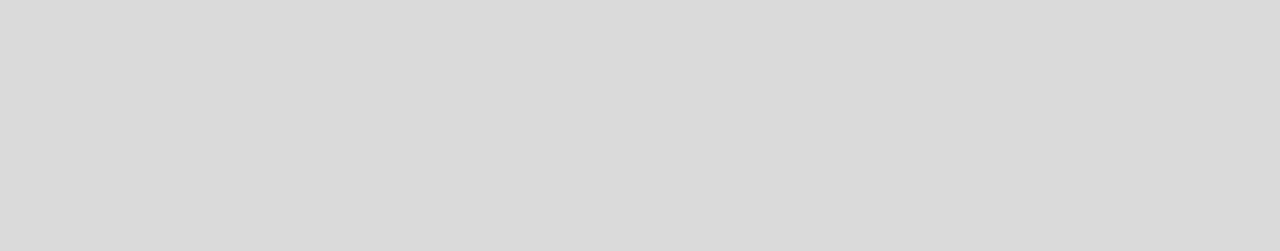
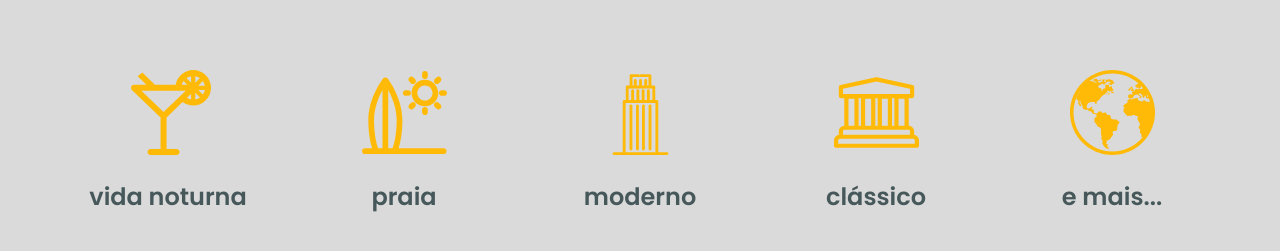
Before and after one commit to robsonnatanael/worldtrip, a Next.js app: page / in a window 1280 px wide. Shown: the part 493-744 px from the top of the page. Built offline with nearby package versions, Linux system fonts and the light colour scheme.

Commit message:
feat: create incentives collection component

```diff
--- /dev/null
+++ b/src/components/IncentivesCollection/IncentivesCollectionItem/index.tsx
@@ -0,0 +1,36 @@
+import { FC } from 'react';
+
+import { Flex, useBreakpointValue, Image, Text } from '@chakra-ui/react';
+
+interface IncentivesCollectionItemProps {
+  icon: string;
+  text: string;
+}
+
+export const IncentivesCollectionItem: FC<IncentivesCollectionItemProps> = ({
+  icon,
+  text,
+}) => {
+  const isMobile = useBreakpointValue({ base: false, sm: true });
+
+  return (
+    <Flex direction={['row', 'column']} align="center" justify="center">
+      {isMobile ? (
+        <Image
+          src={`/assets/images/${icon}.svg`}
+          alt=""
+          w="85px"
+          h="85px"
+          mb="6"
+        />
+      ) : (
+        <Text color="yellow.500" fontSize="4xl" mr="2">
+          •
+        </Text>
+      )}
+      <Text color="text.dark" fontWeight="600" fontSize={['md', 'xl', '2xl']}>
+        {text}
+      </Text>
+    </Flex>
+  );
+};
--- /dev/null
+++ b/src/components/IncentivesCollection/index.tsx
@@ -0,0 +1,80 @@
+import { FC } from 'react';
+
+import { Grid, GridItem } from '@chakra-ui/react';
+
+import { IncentivesCollectionItem } from './IncentivesCollectionItem';
+
+export const IncentivesCollection: FC = () => {
+  const incentives = [
+    {
+      icon: 'cocktail',
+      text: 'vida noturna',
+    },
+    {
+      icon: 'surf',
+      text: 'praia',
+    },
+    {
+      icon: 'building',
+      text: 'moderno',
+    },
+    {
+      icon: 'museum',
+      text: 'clássico',
+    },
+    {
+      icon: 'earth',
+      text: 'e mais...',
+    },
+  ];
+
+  const hasParity = incentives.length % 2 == 0;
+  console.log(hasParity);
+
+  return (
+    <Grid
+      w="100%"
+      maxW="1160px"
+      mx="auto"
+      mt={['10', '32']}
+      justifyContent="space-between"
+      alignContent="center"
+      templateColumns={['1fr 1fr', '1fr 1fr', '1fr 1fr', 'repeat(5, 1fr)']}
+      gap={[1, 5]}
+    >
+      {incentives.map((incentive, index) => (
+        <>
+          {hasParity ? (
+            <GridItem>
+              <IncentivesCollectionItem
+                key={incentive.icon}
+                icon={incentive.icon}
+                text={incentive.text}
+              />
+            </GridItem>
+          ) : (
+            <>
+              {index + 1 != incentives.length ? (
+                <GridItem>
+                  <IncentivesCollectionItem
+                    key={incentive.icon}
+                    icon={incentive.icon}
+                    text={incentive.text}
+                  />
+                </GridItem>
+              ) : (
+                <GridItem colSpan={[2, 2, 2, 1]}>
+                  <IncentivesCollectionItem
+                    key={incentive.icon}
+                    icon={incentive.icon}
+                    text={incentive.text}
+                  />
+                </GridItem>
+              )}
+            </>
+          )}
+        </>
+      ))}
+    </Grid>
+  );
+};
--- a/src/pages/index.tsx
+++ b/src/pages/index.tsx
@@ -4,12 +4,14 @@ import { Flex } from '@chakra-ui/react';
 
 import { Banner } from '../components/Banner';
 import { Header } from '../components/Header';
+import { IncentivesCollection } from '../components/IncentivesCollection';
 
 const Home: NextPage = () => {
   return (
     <Flex direction="column" h="100vh">
       <Header />
       <Banner />
+      <IncentivesCollection />
     </Flex>
   );
 };
```
